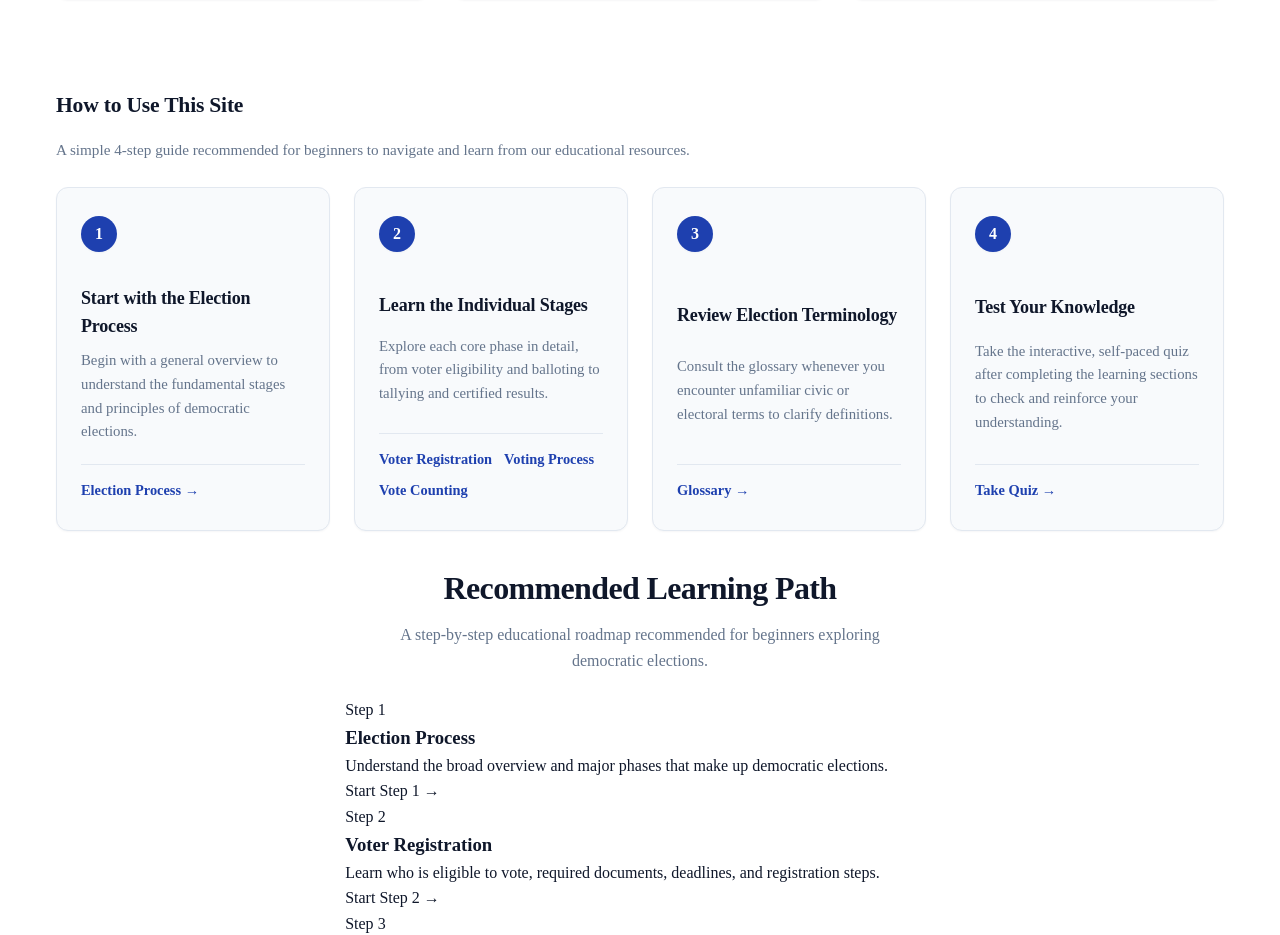
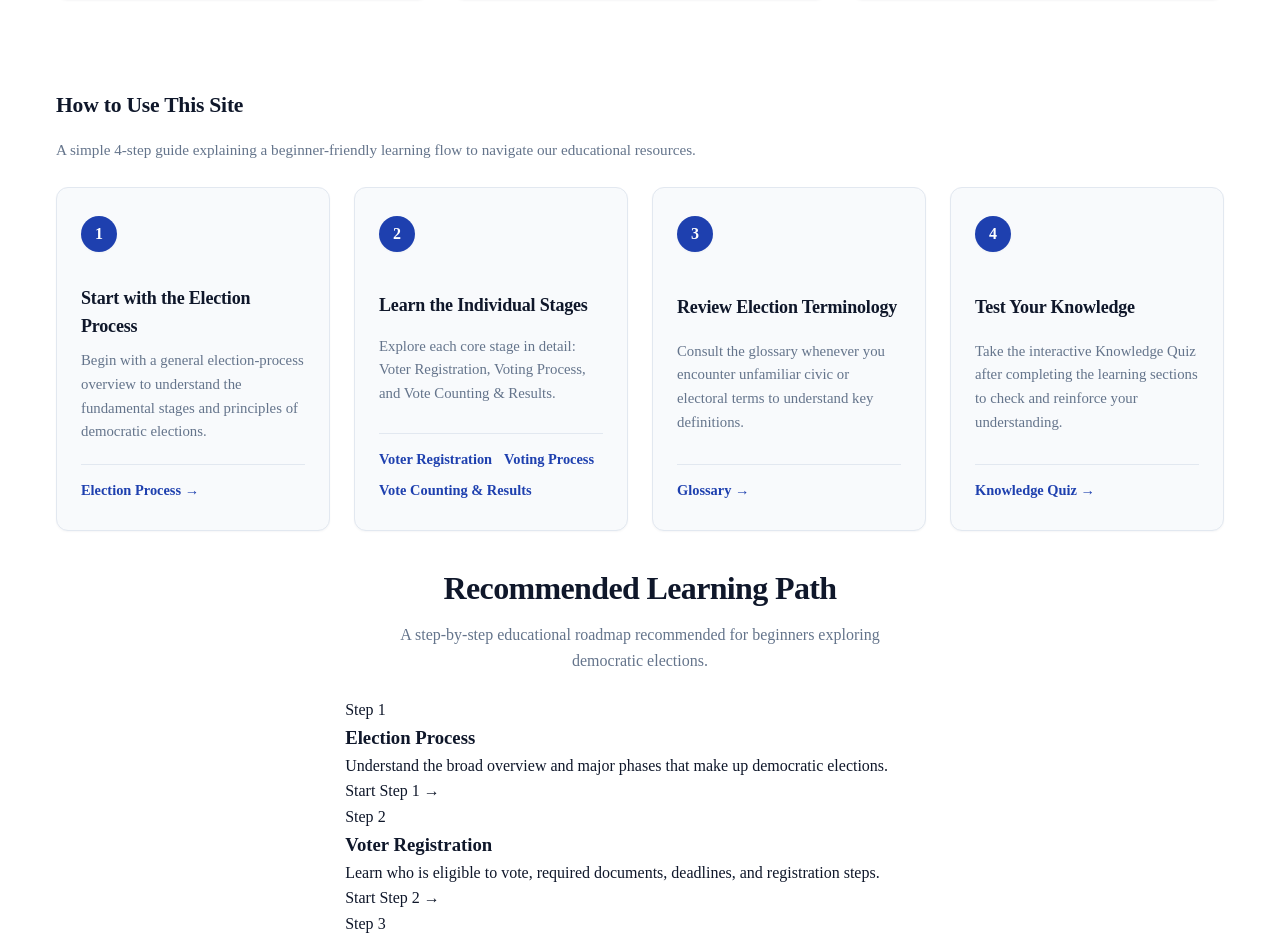
Before and after one commit to devamithra137/Election-Process-Education, a Next.js app: page / in a window 1280 px wide. Shown: the part 1580-2515 px from the top of the page. Built offline with nearby package versions, Linux system fonts and the light colour scheme.

Commit message:
Add how to use section

```diff
--- a/src/components/HowToUse.tsx
+++ b/src/components/HowToUse.tsx
@@ -20,7 +20,7 @@ export const HOW_TO_USE_STEPS: HowToUseStep[] = [
     stepNumber: 1,
     title: "Start with the Election Process",
     description:
-      "Begin with a general overview to understand the fundamental stages and principles of democratic elections.",
+      "Begin with a general election-process overview to understand the fundamental stages and principles of democratic elections.",
     links: [
       {
         label: "Election Process →",
@@ -32,7 +32,7 @@ export const HOW_TO_USE_STEPS: HowToUseStep[] = [
     stepNumber: 2,
     title: "Learn the Individual Stages",
     description:
-      "Explore each core phase in detail, from voter eligibility and balloting to tallying and certified results.",
+      "Explore each core stage in detail: Voter Registration, Voting Process, and Vote Counting & Results.",
     links: [
       {
         label: "Voter Registration",
@@ -43,7 +43,7 @@ export const HOW_TO_USE_STEPS: HowToUseStep[] = [
         href: "/voting-process",
       },
       {
-        label: "Vote Counting",
+        label: "Vote Counting & Results",
         href: "/vote-counting",
       },
     ],
@@ -52,7 +52,7 @@ export const HOW_TO_USE_STEPS: HowToUseStep[] = [
     stepNumber: 3,
     title: "Review Election Terminology",
     description:
-      "Consult the glossary whenever you encounter unfamiliar civic or electoral terms to clarify definitions.",
+      "Consult the glossary whenever you encounter unfamiliar civic or electoral terms to understand key definitions.",
     links: [
       {
         label: "Glossary →",
@@ -64,10 +64,10 @@ export const HOW_TO_USE_STEPS: HowToUseStep[] = [
     stepNumber: 4,
     title: "Test Your Knowledge",
     description:
-      "Take the interactive, self-paced quiz after completing the learning sections to check and reinforce your understanding.",
+      "Take the interactive Knowledge Quiz after completing the learning sections to check and reinforce your understanding.",
     links: [
       {
-        label: "Take Quiz →",
+        label: "Knowledge Quiz →",
         href: "/quiz",
       },
     ],
@@ -79,7 +79,7 @@ export const HowToUse: React.FC = () => {
     <Section
       id="how-to-use"
       title="How to Use This Site"
-      subtitle="A simple 4-step guide recommended for beginners to navigate and learn from our educational resources."
+      subtitle="A simple 4-step guide explaining a beginner-friendly learning flow to navigate our educational resources."
       className="how-to-use-section"
     >
       <div className="how-to-use-grid" role="list">
```
